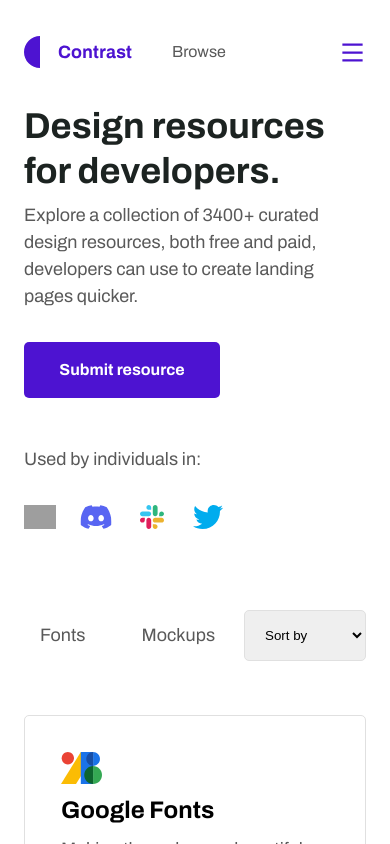
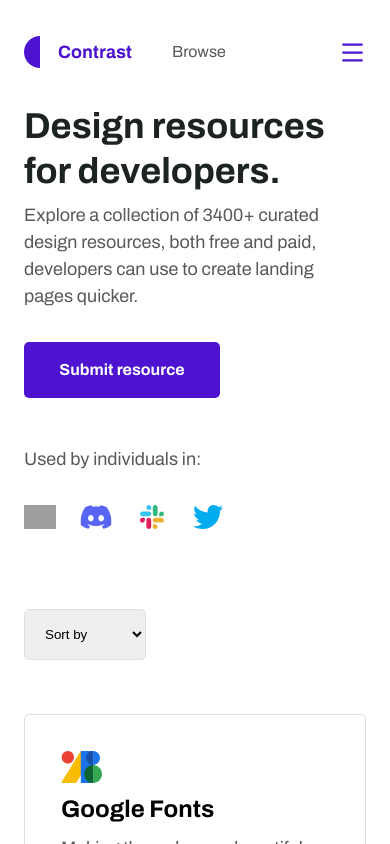
Before and after one commit to vmuya/contrast, a React (Create React App) app: page / in a window 390 px wide. Shown: the top 844 px of the page. Built offline with nearby package versions, Linux system fonts and the light colour scheme; grey boxes are pictures that could not be loaded; the HTML template or start-up script is replaced by a standard one.

Commit message:
Enable scroll for resource types header

```diff
--- a/src/containers/resourceSection/resourceSection.css
+++ b/src/containers/resourceSection/resourceSection.css
@@ -47,6 +47,11 @@
 @media screen and (max-width: 768px) {
   .contrast__resources-categories {
     overflow: scroll;
-    overflow-x: hidden;
   }
 }
+
+@media screen and (max-width: 480px) {
+  .contrast__resources-categories {
+    display: none;
+  }
+}
```
